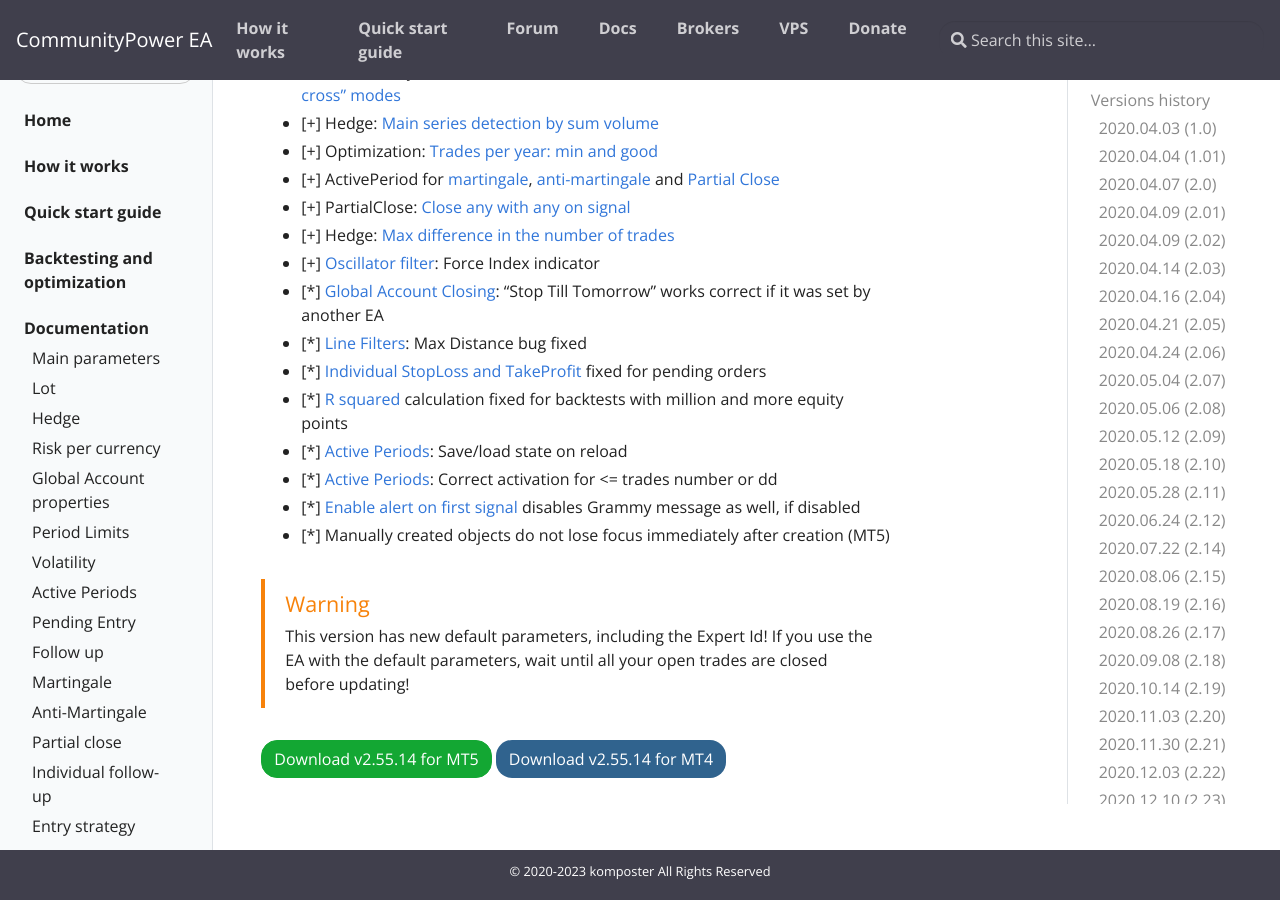
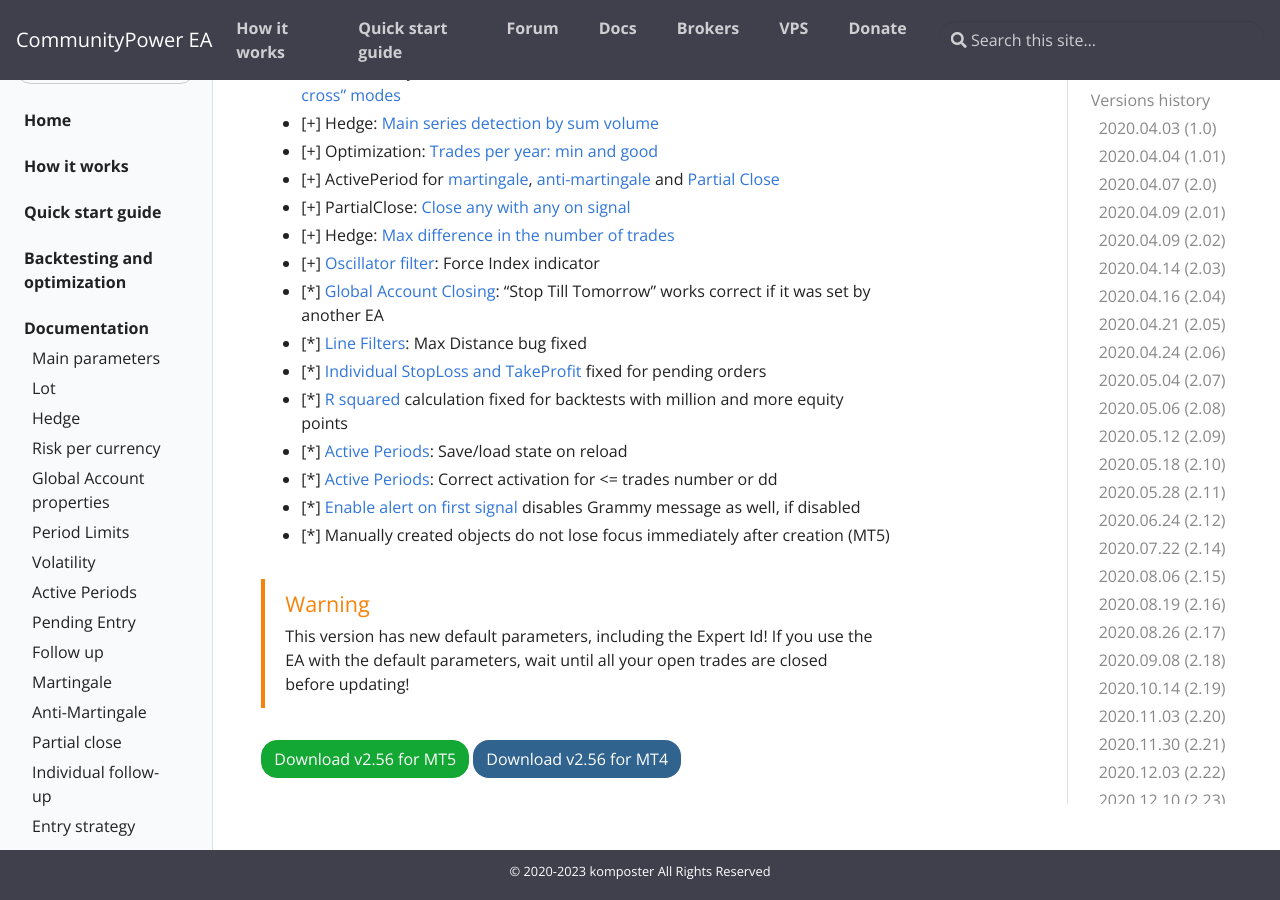
Before and after one commit to komposter/CommunityPowerEA.com, a Jekyll site: the page built from _docs/versions-history.md, in a window 1280 px wide and 900 px high, scrolled down 20646 px. Built offline with Jekyll 4.4.1, drawn with Linux system fonts in a browser that asks for light colours.

Commit message:
Content change

```diff
--- a/_docs/versions-history.md
+++ b/_docs/versions-history.md
@@ -713,5 +713,5 @@
 
 {% include alert.html type="warning" title="Warning" content="This version has new default parameters, including the Expert Id! If you use the EA with the default parameters, wait until all your open trades are closed before updating!" %}
 
-[<button class="btn btn-success">Download v2.55.14 for MT5</button>]({{site.baseurl}}/assets/EAs/CommunityPower 2.55.14.ex5)
-[<button class="btn btn-primary">Download v2.55.14 for MT4</button>]({{site.baseurl}}/assets/EAs/CommunityPower 2.55.14.ex4)
+[<button class="btn btn-success">Download v2.56 for MT5</button>]({{site.baseurl}}/assets/EAs/CommunityPower 2.56.ex5)
+[<button class="btn btn-primary">Download v2.56 for MT4</button>]({{site.baseurl}}/assets/EAs/CommunityPower 2.56.ex4)
```
